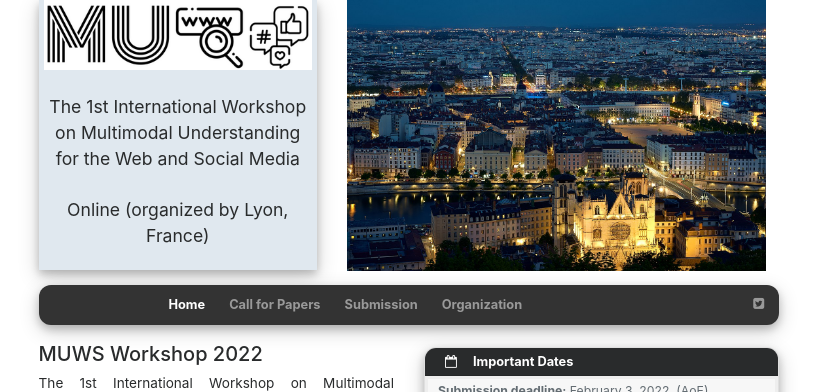
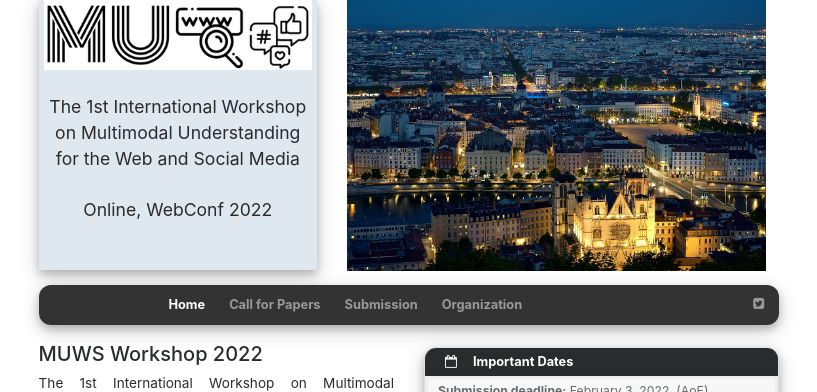
Before and after one commit to muws-workshop/muws-workshop.github.io, a Jekyll site: the page built from index.html, in a window 1280 px wide. Shown: the top 392 px of the page, without its empty margins (231-1048 px from the left). Built offline with Jekyll 4.4.1, drawn with Linux system fonts in a browser that asks for light colours; nearby versions of some CDN libraries.

Commit message:
Update conference.yml

```diff
--- a/_data/conference.yml
+++ b/_data/conference.yml
@@ -2,7 +2,7 @@ full_title: The 1st International Workshop on Multimodal Understanding for the W
 short_title: MUWS 2022
 email: muws2022 (-at-) easychair.org
 description:
-location: Online (organized by Lyon, France)
+location: Online, WebConf 2022
 colocated: Co-located with The WebConf 2022
 date: April 25, 2022
 logo_path: ./assets/images/logo-2.png
```
